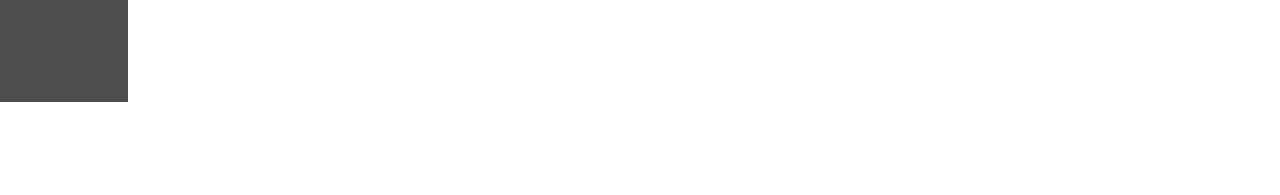
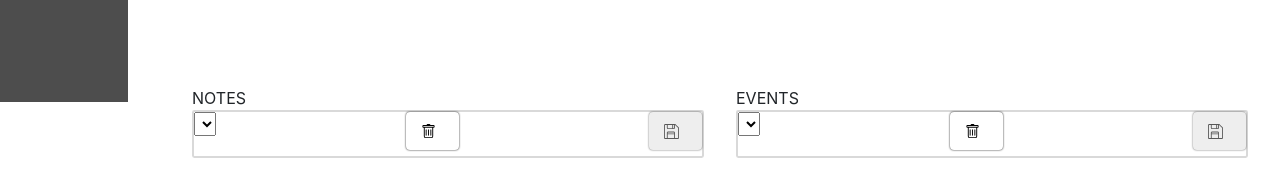
Before and after one commit to Jonathan-Paul-Wood/courm, a React (Create React App) app in the folder ui/: page /contacts/new in a window 1280 px wide. Shown: the part 698-893 px from the top of the page. Before the commit the page ends 800 px from the top, so only its background shows below. Built offline with nearby package versions, Linux system fonts and the light colour scheme.

Commit message:
fixes to display relations boxes on edit

```diff
--- a/ui/src/common/RelationEditCard/RelationEditCard.js
+++ b/ui/src/common/RelationEditCard/RelationEditCard.js
@@ -1,7 +1,7 @@
 import React, { useState } from 'react';
 import PropTypes from 'prop-types';
 import styled from 'styled-components';
-import Input from '../Input';
+import Select from '../Select';
 import Button from '../Button';
 
 const RelationContainer = styled.div`
@@ -17,6 +17,15 @@
         font-size: 0.75em;
         font-style: italic;
         padding-left: 1em;
+    }
+`;
+
+const Relation = styled.div`
+    display: flex;
+    justify-content: space-between;
+
+    Select {
+        flex: 3;
     }
 `;
 
@@ -55,18 +64,18 @@
             <RelationContainer>
                 {filteredRelations.map((relation, index) => {
                     return (
-                        <span key={index}>
+                        <Relation key={index}>
                             <Select options={filteredRelations} selectedIndex={filteredRelations.indexOf(relation)} onChange={(e) => console.log(e)} />
-                            <Button icon="trashCan" onClick={() => deleteRelation(relation.id)}/>
-                            <Button icon="saveIcon" onClick={() => handleUpdateRelation(relation.id)}/> {/* disabled unless pending changes to this relation. On save of entity, error if unsaved changes, prompt user to 'confirm pending changes to relations */}
-                        </span>
+                            <Button icon="trashCan" type="secondary" onClick={() => deleteRelation(relation.id)}/>
+                            <Button icon="saveIcon" type="secondary" onClick={() => handleUpdateRelation(relation.id)}/> {/* disabled unless pending changes to this relation. On save of entity, error if unsaved changes, prompt user to 'confirm pending changes to relations */}
+                        </Relation>
                     );
                 })}
-                <span>
-                    <Input placeholder={`${relationType}`} label='' value={pendingRelation} onChange={(val) => setPendingRelation(val)} />
-                    <Button icon="trashCan" onClick={() => setPendingRelation(-1)}/>
-                    <Button disabled={pendingRelation < 0} icon="saveIcon" onClick={() => handleCreateRelation()}/>
-                </span>
+                <Relation key={filteredRelations.length}>
+                    <Select options={filteredRelations} selectedIndex={-1} onChange={(val) => setPendingRelation(val)} />
+                    <Button icon="trashCan" type="secondary" onClick={() => setPendingRelation(-1)}/>
+                    <Button disabled={pendingRelation < 0} type="secondary" icon="saveIcon" onClick={() => handleCreateRelation()}/>
+                </Relation>
             </RelationContainer>
         </div>
     );
--- a/ui/src/components/AppConfigure/AppConfigure.js
+++ b/ui/src/components/AppConfigure/AppConfigure.js
@@ -45,6 +45,10 @@
         {
             label: 'Notes',
             value: 'notes'
+        },
+        {
+            label: 'Relations',
+            value: 'relations'
         }
     ];
 
--- a/ui/src/components/EditContact/EditContact.js
+++ b/ui/src/components/EditContact/EditContact.js
@@ -2,6 +2,7 @@
 import { useHistory, useLocation, useParams } from 'react-router-dom';
 import styled from 'styled-components';
 import EntityTitleHeader from '../../common/EntityTitleHeader/EntityTitleHeader';
+import RelationEditCard from '../../common/RelationEditCard/';
 import Button from '../../common/Button';
 import Input from '../../common/Input/Input';
 import DateInput from '../../common/DateInput/DateInput';
@@ -54,6 +55,16 @@
         height: 20vh;
         width: 100%;
         margin: 0 1.25em;
+    }
+
+    .relationsRow {
+        display: flex;
+        justify-content: space-between;
+
+        .relationsList {
+            min-width: 50%;
+            margin: 1em;
+        }
     }
 
     tagsRow {
@@ -159,7 +170,10 @@
         putContact,
         isContactPutPending,
         deleteContact,
-        isContactDeletePending
+        isContactDeletePending,
+        getRelationList,
+        relationList,
+        isRelationListPending
     } = props;
     const defaultChanges = {
         firstName: '',
@@ -184,6 +198,7 @@
         // initial GET of contact
         if (contactId) {
             setPendingChanges(getContact(contactId));
+            getRelationList('contactId', contactId);
         } else {
             setPendingChanges(defaultChanges);
         }
@@ -299,7 +314,8 @@
                 disableSave={
                     isContactPending ||
                     isContactPostPending ||
-                    isContactPutPending
+                    isContactPutPending ||
+                    isRelationListPending
                 }
                 type='Contact'
             />
@@ -415,15 +431,16 @@
                             maxLength={750}
                         />
                     </div>
-                    <div className="tagsRow">
-
-                    </div>
                     {/* <div className="InteractionsRow">
                         <h3>Recent Interactions</h3>
                         <div>
                             cards go here, or none available message...
                         </div>
                     </div> */}
+                    <div className="relationsRow">
+                        <RelationEditCard relationList={relationList} relationType='note'/>
+                        <RelationEditCard relationList={relationList} relationType='event'/>
+                    </div>
                     {!isNewContact && <div id="dangerRow">
                         <div></div>
                         <Button
@@ -466,5 +483,8 @@
     getContact: PropTypes.func.isRequired,
     putContact: PropTypes.func.isRequired,
     postContact: PropTypes.func.isRequired,
-    deleteContact: PropTypes.func.isRequired
+    deleteContact: PropTypes.func.isRequired,
+    getRelationList: PropTypes.func.isRequired,
+    relationList: PropTypes.array.isRequired,
+    isRelationListPending: PropTypes.bool.isRequired
 };
--- a/ui/src/components/EditContact/index.js
+++ b/ui/src/components/EditContact/index.js
@@ -2,6 +2,7 @@
 import { connect } from 'react-redux';
 import { bindActionCreators } from 'redux';
 import { getContact, putContact, postContact, deleteContact } from '../../store/Contact/actions';
+import { getRelationList } from '../../store/RelationList/actions';
 
 function mapStateToProps (state) {
     return {
@@ -13,7 +14,9 @@
         isContactPutPending: state.contact.isContactPutPending,
         contactPutError: state.contact.contactPutError,
         isContactDeletePending: state.contact.isContactDeletePending,
-        contactDeleteError: state.contact.contactDeleteError
+        contactDeleteError: state.contact.contactDeleteError,
+        relationList: state.relationList.relations,
+        isRelationListPending: state.relationList.isRelationListPending
     };
 }
 
@@ -23,7 +26,8 @@
             getContact,
             putContact,
             postContact,
-            deleteContact
+            deleteContact,
+            getRelationList
         },
         dispatch
     );
--- a/ui/src/components/EditEvent/EditEvent.js
+++ b/ui/src/components/EditEvent/EditEvent.js
@@ -78,8 +78,6 @@
         title: '',
         date: '',
         address: '',
-        contacts: '',
-        tags: '',
         description: ''
     };
     const [pendingChanges, setPendingChanges] = useState(defaultChanges);
--- a/ui/src/store/RelationList/reducer.js
+++ b/ui/src/store/RelationList/reducer.js
@@ -1,7 +1,7 @@
 import * as types from './types';
 
 export const initialState = {
-    relations: {},
+    relations: [],
     isRelationListPending: true,
     relationListError: ''
 };
```
Also changed, not shown: 1 other file (tests, documents, lock files or other folders).
